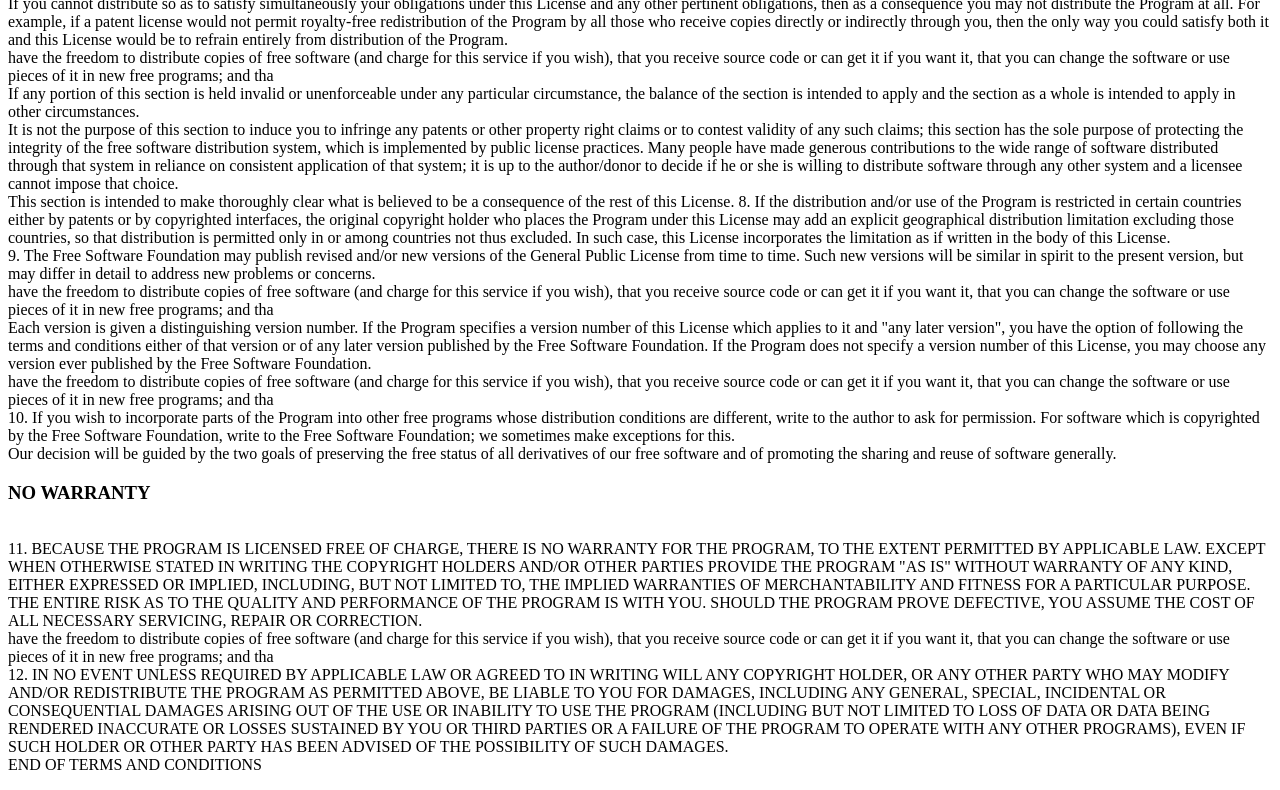
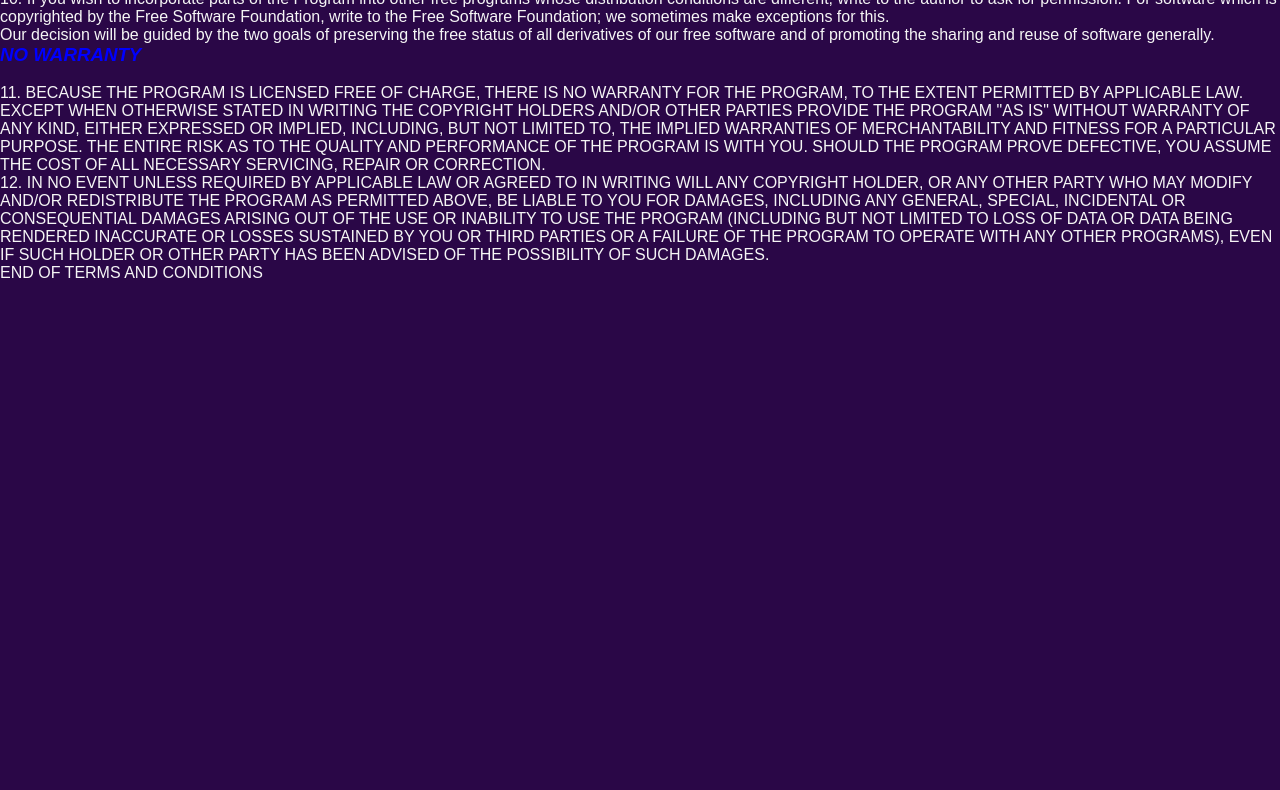
Before and after one commit to Ahammod793/My-simple-site, a plain HTML site: page index.html in a window 1280 px wide. Shown: the part 1631-2421 px from the top of the page. After the commit the page ends 1913 px from the top, so only its background shows below. Drawn offline with Linux system fonts and the light colour scheme.

Commit message:
Licence color combination

```diff
--- a/index.html
+++ b/index.html
@@ -3,13 +3,18 @@
 <head>
     <meta charset="UTF-8">
     <meta name="viewport" content="width=device-width, initial-scale=1.0">
+    <link rel="stylesheet" href="style.css">
     <title>My simple site</title>
 </head>
 <body>
     <h1>Good Morning Students</h1>
     <br>
     <p>GNU General Public License
-        Vhave the freedom to distribute copies of free software (and charge for this service if you wish), that you receive source code or can get it if you want it, that you can change the software or use pieces of it in new free programs; and tha
+        Version 2, June 1991
+
+        Copyright (C) 1989, 1991 Free Software Foundation, Inc.
+        59 Temple Place - Suite 330, Boston, MA  02111-1307, USA
+
         Everyone is permitted to copy and distribute verbatim copies
         of this license document, but changing it is not allowed.
 
@@ -18,43 +23,41 @@
         When we speak of free software, we are referring to freedom, not price. Our General Public Licenses are designed to make sure that you have the freedom to distribute copies of free software (and charge for this service if you wish), that you receive source code or can get it if you want it, that you can change the software or use pieces of it in new free programs; and that you know you can do these things.
         To protect your rights, we need to make restrictions that forbid anyone to deny you these rights or to ask you to surrender the rights. These restrictions translate to certain responsibilities for you if you distribute copies of the software, or if you modify it. <br>
         For example, if you distribute copies of such a program, whether gratis or for a fee, you must give the recipients all the rights that you have. You must make sure that they, too, receive or can get the source code. And you must show them these terms so they know their rights.
-        We protect your rights with two steps: (1) copyright the software, and (2) offer you this license which gives you legal permission to copy, distribute and/or modify the software. <br>have the freedom to distribute copies of free software (and charge for this service if you wish), that you receive source code or can get it if you want it, that you can change the software or use pieces of it in new free programs; and thab
-
-        <br>
+        We protect your rights with two steps: (1) copyright the software, and (2) offer you this license which gives you legal permission to copy, distribute and/or modify the software. <br>
         Also, for each author's protection and ours, we want to make certain that everyone understands that there is no warranty for this free software. If the software is modified by someone else and passed on, we want its recipients to know that what they have is not the original, so that any problems introduced by others will not reflect on the original authors' reputations.
         Finally, any free program is threatened constantly by software patents. We wish to avoid the danger that redistributors of a free program will individually obtain patent licenses, in effect making the program proprietary. To prevent this, we have made it clear that any patent must be licensed for everyone's free use or not licensed at all. <br>
-        The precise terms and conditions for copying, distribution and modification follow.
-        TERMS AND CONDITIONS FOR COPYING, DISTRIBUTION AND MODIFICATION <br>have the freedom to distribute copies of free software (and charge for this service if you wish), that you receive source code or can get it if you want it, that you can change the software or use pieces of it in new free programs; and tha <br>
+        The precise terms and conditions for copying, distribution and modification follow. <br>
+        TERMS AND CONDITIONS FOR COPYING, DISTRIBUTION AND MODIFICATION <br>
         0. This License applies to any program or other work which contains a notice placed by the copyright holder saying it may be distributed under the terms of this General Public License. The "Program", below, refers to any such program or work, and a "work based on the Program" means either the Program or any derivative work under copyright law: that is to say, a work containing the Program or a portion of it, either verbatim or with modifications and/or translated into another language. (Hereinafter, translation is included without limitation in the term "modification".) Each licensee is addressed as "you".
-        Activities other than copying, distribution and modification are not covered by this License; they are outside its scope. The act of running the Program is not restricted, and the output from the Program is covered only if its contents constitute a work based on the Program (independent of having been made by running the Program). Whether that is true depends on what the Program does. <br>have the freedom to distribute copies of free software (and charge for this service if you wish), that you receive source code or can get it if you want it, that you can change the software or use pieces of it in new free programs; and tha <br>
+        Activities other than copying, distribution and modification are not covered by this License; they are outside its scope. The act of running the Program is not restricted, and the output from the Program is covered only if its contents constitute a work based on the Program (independent of having been made by running the Program). Whether that is true depends on what the Program does. <br>
         1. You may copy and distribute verbatim copies of the Program's source code as you receive it, in any medium, provided that you conspicuously and appropriately publish on each copy an appropriate copyright notice and disclaimer of warranty; keep intact all the notices that refer to this License and to the absence of any warranty; and give any other recipients of the Program a copy of this License along with the Program. <br>
-        You may charge a fee for the physical act of transferring a copy, and you may at your option offer warranty protection in exchange for a fee. have the freedom to distribute copies of free software (and charge for this service if you wish), that you receive source code or can get it if you want it, that you can change the software or use pieces of it in new free programs; and tha <br>
+        You may charge a fee for the physical act of transferring a copy, and you may at your option offer warranty protection in exchange for a fee.
         2. You may modify your copy or copies of the Program or any portion of it, thus forming a work based on the Program, and copy and distribute such modifications or work under the terms of Section 1 above, provided that you also meet all of these conditions: <br>
         a) You must cause the modified files to carry prominent notices stating that you changed the files and the date of any change.
         b) You must cause any work that you distribute or publish, that in whole or in part contains or is derived from the Program or any part thereof, to be licensed as a whole at no charge to all third parties under the terms of this License. <br>
-        c) If the modified program normally reads commands interactively when run, you must cause it, when started running for such interactive use in the most ordinary way, to print or display an announcement including an appropriate copyright notice and a notice that there is no warranty (or else, saying that you provide a warranty) and that users may redistribute the program under these conditions, and telling the user how to view a copy of this License. (Exception: if the Program itself is interactive but does not normally print such an announcement, your work based on the Program is not required to print an announcement.) <br>have the freedom to distribute copies of free software (and charge for this service if you wish), that you receive source code or can get it if you want it, that you can change the software or use pieces of it in new free programs; and tha <br>
+        c) If the modified program normally reads commands interactively when run, you must cause it, when started running for such interactive use in the most ordinary way, to print or display an announcement including an appropriate copyright notice and a notice that there is no warranty (or else, saying that you provide a warranty) and that users may redistribute the program under these conditions, and telling the user how to view a copy of this License. (Exception: if the Program itself is interactive but does not normally print such an announcement, your work based on the Program is not required to print an announcement.)
         These requirements apply to the modified work as a whole. <br>If identifiable sections of that work are not derived from the Program, and can be reasonably considered independent and separate works in themselves, then this License, and its terms, do not apply to those sections when you distribute them as separate works. But when you distribute the same sections as part of a whole which is a work based on the Program, the distribution of the whole must be on the terms of this License, whose permissions for other licensees extend to the entire whole, and thus to each and every part regardless of who wrote it. <br>
         Thus, it is not the intent of this section to claim rights or contest your rights to work written entirely by you; rather, the intent is to exercise the right to control the distribution of derivative or collective works based on the Program. <br>
         In addition, mere aggregation of another work not based on the Program with the Program (or with a work based on the Program) on a volume of a storage or distribution medium does not bring the other work under the scope of this License. <br>
         3. You may copy and distribute the Program (or a work based on it, under Section 2) in object code or executable form under the terms of Sections 1 and 2 above provided that you also do one of the following: <br>
         a) Accompany it with the complete corresponding machine-readable source code, which must be distributed under the terms of Sections 1 and 2 above on a medium customarily used for software interchange; or, <br>
         b) Accompany it with a written offer, valid for at least three years, to give any third party, for a charge no more than your cost of physically performing source distribution, a complete machine-readable copy of the corresponding source code, to be distributed under the terms of Sections 1 and 2 above on a medium customarily used for software interchange; or, <br>
-        c) Accompany it with the information you received as to the offer to distribute corresponding source code. (This alternative is allowed only for noncommercial distribution and only if you received the program in object code or executable form with such an offer, in accord with Subsection b above.) <br> have the freedom to distribute copies of free software (and charge for this service if you wish), that you receive source code or can get it if you want it, that you can change the software or use pieces of it in new free programs; and tha have the freedom to distribute copies of free software (and charge for this service if you wish), that you receive source code or can get it if you want it, that you can change the software or use pieces of it in new free programs; and tha <br>
+        c) Accompany it with the information you received as to the offer to distribute corresponding source code. (This alternative is allowed only for noncommercial distribution and only if you received the program in object code or executable form with such an offer, in accord with Subsection b above.) <br>
         The source code for a work means the preferred form of the work for making modifications to it. For an executable work, complete source code means all the source code for all modules it contains, plus any associated interface definition files, plus the scripts used to control compilation and installation of the executable. However, as a special exception, the source code distributed need not include anything that is normally distributed (in either source or binary form) with the major components (compiler, kernel, and so on) of the operating system on which the executable runs, unless that component itself accompanies the executable. <br>
         If distribution of executable or object code is made by offering access to copy from a designated place, then offering equivalent access to copy the source code from the same place counts as distribution of the source code, even though third parties are not compelled to copy the source along with the object code. <br>
-        4. You may not copy, modify, sublicense, or distribute the Program except as expressly provided under this License. Any attempt otherwise to copy, modify, sublicense or distribute the Program is void, and will automatically terminate your rights under this License. However, parties who have received copies, or rights, from you under this License will not have their licenses terminated so long as such parties remain in full compliance. <br>have the freedom to distribute copies of free software (and charge for this service if you wish), that you receive source code or can get it if you want it, that you can change the software or use pieces of it in new free programs; and tha <br>
+        4. You may not copy, modify, sublicense, or distribute the Program except as expressly provided under this License. Any attempt otherwise to copy, modify, sublicense or distribute the Program is void, and will automatically terminate your rights under this License. However, parties who have received copies, or rights, from you under this License will not have their licenses terminated so long as such parties remain in full compliance. <br>
         5. You are not required to accept this License, since you have not signed it. However, nothing else grants you permission to modify or distribute the Program or its derivative works. These actions are prohibited by law if you do not accept this License. Therefore, by modifying or distributing the Program (or any work based on the Program), you indicate your acceptance of this License to do so, and all its terms and conditions for copying, distributing or modifying the Program or works based on it. <br>
-        6. Each time you redistribute the Program (or any work based on the Program), the recipient automatically receives a license from the original licensor to copy, distribute or modify the Program subject to these terms and conditions. You may not impose any further restrictions on the recipients' exercise of the rights granted herein. You are not responsible for enforcing compliance by third parties to this License. <br>have the freedom to distribute copies of free software (and charge for this service if you wish), that you receive source code or can get it if you want it, that you can change the software or use pieces of it in new free programs; and tha <br>
-        7. If, as a consequence of a court judgment or allegation of patent infringement or for any other reason (not limited to patent issues), conditions are imposed on you (whether by court order, agreement or otherwise) that contradict the conditions of this License, they do not excuse you from the conditions of this License. <br>  If you cannot distribute so as to satisfy simultaneously your obligations under this License and any other pertinent obligations, then as a consequence you may not distribute the Program at all. For example, if a patent license would not permit royalty-free redistribution of the Program by all those who receive copies directly or indirectly through you, then the only way you could satisfy both it and this License would be to refrain entirely from distribution of the Program. <br>have the freedom to distribute copies of free software (and charge for this service if you wish), that you receive source code or can get it if you want it, that you can change the software or use pieces of it in new free programs; and tha <br>
+        6. Each time you redistribute the Program (or any work based on the Program), the recipient automatically receives a license from the original licensor to copy, distribute or modify the Program subject to these terms and conditions. You may not impose any further restrictions on the recipients' exercise of the rights granted herein. You are not responsible for enforcing compliance by third parties to this License. <br>
+        7. If, as a consequence of a court judgment or allegation of patent infringement or for any other reason (not limited to patent issues), conditions are imposed on you (whether by court order, agreement or otherwise) that contradict the conditions of this License, they do not excuse you from the conditions of this License. <br>  If you cannot distribute so as to satisfy simultaneously your obligations under this License and any other pertinent obligations, then as a consequence you may not distribute the Program at all. For example, if a patent license would not permit royalty-free redistribution of the Program by all those who receive copies directly or indirectly through you, then the only way you could satisfy both it and this License would be to refrain entirely from distribution of the Program. <br>
         If any portion of this section is held invalid or unenforceable under any particular circumstance, the balance of the section is intended to apply and the section as a whole is intended to apply in other circumstances. <br>
         It is not the purpose of this section to induce you to infringe any patents or other property right claims or to contest validity of any such claims; this section has the sole purpose of protecting the integrity of the free software distribution system, which is implemented by public license practices. Many people have made generous contributions to the wide range of software distributed through that system in reliance on consistent application of that system; it is up to the author/donor to decide if he or she is willing to distribute software through any other system and a licensee cannot impose that choice. <br>
         This section is intended to make thoroughly clear what is believed to be a consequence of the rest of this License.
         8. If the distribution and/or use of the Program is restricted in certain countries either by patents or by copyrighted interfaces, the original copyright holder who places the Program under this License may add an explicit geographical distribution limitation excluding those countries, so that distribution is permitted only in or among countries not thus excluded. In such case, this License incorporates the limitation as if written in the body of this License. <br>
-        9. The Free Software Foundation may publish revised and/or new versions of the General Public License from time to time. Such new versions will be similar in spirit to the present version, but may differ in detail to address new problems or concerns. <br> have the freedom to distribute copies of free software (and charge for this service if you wish), that you receive source code or can get it if you want it, that you can change the software or use pieces of it in new free programs; and tha <br>
-        Each version is given a distinguishing version number. If the Program specifies a version number of this License which applies to it and "any later version", you have the option of following the terms and conditions either of that version or of any later version published by the Free Software Foundation. If the Program does not specify a version number of this License, you may choose any version ever published by the Free Software Foundation. <br>have the freedom to distribute copies of free software (and charge for this service if you wish), that you receive source code or can get it if you want it, that you can change the software or use pieces of it in new free programs; and tha <br>
+        9. The Free Software Foundation may publish revised and/or new versions of the General Public License from time to time. Such new versions will be similar in spirit to the present version, but may differ in detail to address new problems or concerns. <br>
+        Each version is given a distinguishing version number. If the Program specifies a version number of this License which applies to it and "any later version", you have the option of following the terms and conditions either of that version or of any later version published by the Free Software Foundation. If the Program does not specify a version number of this License, you may choose any version ever published by the Free Software Foundation. <br>
         10. If you wish to incorporate parts of the Program into other free programs whose distribution conditions are different, write to the author to ask for permission. For software which is copyrighted by the Free Software Foundation, write to the Free Software Foundation; we sometimes make exceptions for this. <br> Our decision will be guided by the two goals of preserving the free status of all derivatives of our free software and of promoting the sharing and reuse of software generally.
         <h3> NO WARRANTY</h3> <br>
-        11. BECAUSE THE PROGRAM IS LICENSED FREE OF CHARGE, THERE IS NO WARRANTY FOR THE PROGRAM, TO THE EXTENT PERMITTED BY APPLICABLE LAW. EXCEPT WHEN OTHERWISE STATED IN WRITING THE COPYRIGHT HOLDERS AND/OR OTHER PARTIES PROVIDE THE PROGRAM "AS IS" WITHOUT WARRANTY OF ANY KIND, EITHER EXPRESSED OR IMPLIED, INCLUDING, BUT NOT LIMITED TO, THE IMPLIED WARRANTIES OF MERCHANTABILITY AND FITNESS FOR A PARTICULAR PURPOSE. THE ENTIRE RISK AS TO THE QUALITY AND PERFORMANCE OF THE PROGRAM IS WITH YOU. SHOULD THE PROGRAM PROVE DEFECTIVE, YOU ASSUME THE COST OF ALL NECESSARY SERVICING, REPAIR OR CORRECTION. <br> have the freedom to distribute copies of free software (and charge for this service if you wish), that you receive source code or can get it if you want it, that you can change the software or use pieces of it in new free programs; and tha <br>
+        11. BECAUSE THE PROGRAM IS LICENSED FREE OF CHARGE, THERE IS NO WARRANTY FOR THE PROGRAM, TO THE EXTENT PERMITTED BY APPLICABLE LAW. EXCEPT WHEN OTHERWISE STATED IN WRITING THE COPYRIGHT HOLDERS AND/OR OTHER PARTIES PROVIDE THE PROGRAM "AS IS" WITHOUT WARRANTY OF ANY KIND, EITHER EXPRESSED OR IMPLIED, INCLUDING, BUT NOT LIMITED TO, THE IMPLIED WARRANTIES OF MERCHANTABILITY AND FITNESS FOR A PARTICULAR PURPOSE. THE ENTIRE RISK AS TO THE QUALITY AND PERFORMANCE OF THE PROGRAM IS WITH YOU. SHOULD THE PROGRAM PROVE DEFECTIVE, YOU ASSUME THE COST OF ALL NECESSARY SERVICING, REPAIR OR CORRECTION. <br>
         12. IN NO EVENT UNLESS REQUIRED BY APPLICABLE LAW OR AGREED TO IN WRITING WILL ANY COPYRIGHT HOLDER, OR ANY OTHER PARTY WHO MAY MODIFY AND/OR REDISTRIBUTE THE PROGRAM AS PERMITTED ABOVE, BE LIABLE TO YOU FOR DAMAGES, INCLUDING ANY GENERAL, SPECIAL, INCIDENTAL OR CONSEQUENTIAL DAMAGES ARISING OUT OF THE USE OR INABILITY TO USE THE PROGRAM (INCLUDING BUT NOT LIMITED TO LOSS OF DATA OR DATA BEING RENDERED INACCURATE OR LOSSES SUSTAINED BY YOU OR THIRD PARTIES OR A FAILURE OF THE PROGRAM TO OPERATE WITH ANY OTHER PROGRAMS), EVEN IF SUCH HOLDER OR OTHER PARTY HAS BEEN ADVISED OF THE POSSIBILITY OF SUCH DAMAGES. <br>
         END OF TERMS AND CONDITIONS</p>
 </body>
--- /dev/null
+++ b/style.css
@@ -0,0 +1,16 @@
+*{
+    margin: 0;
+    padding: 0;
+}
+body{
+    background-color: #2a0747;
+    color: whitesmoke;
+    font-family: Arial, Helvetica, sans-serif;
+}
+h1{
+    font-style: italic;
+}
+h3{
+    font-style: oblique;
+    color: blue;
+}
```
